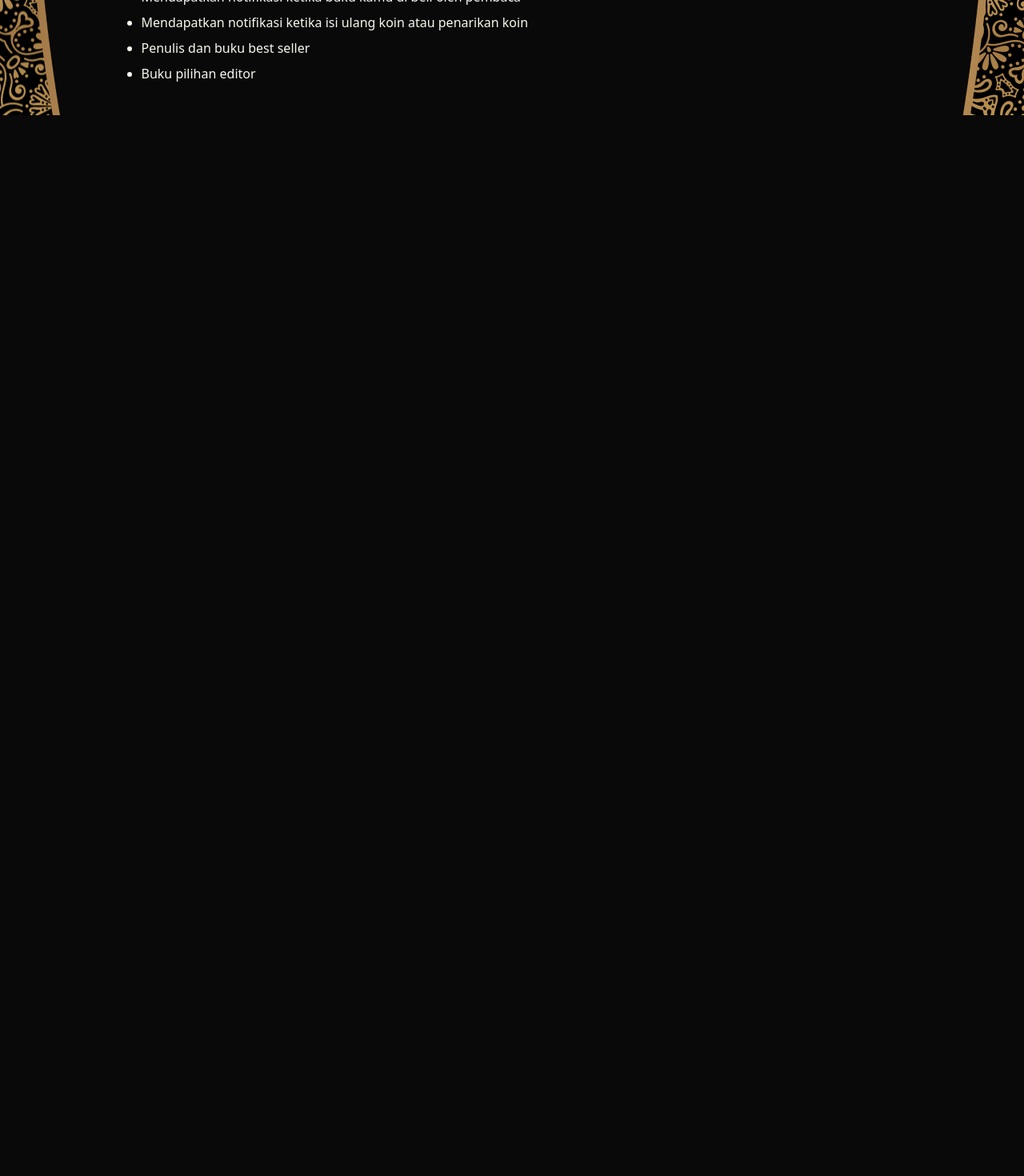
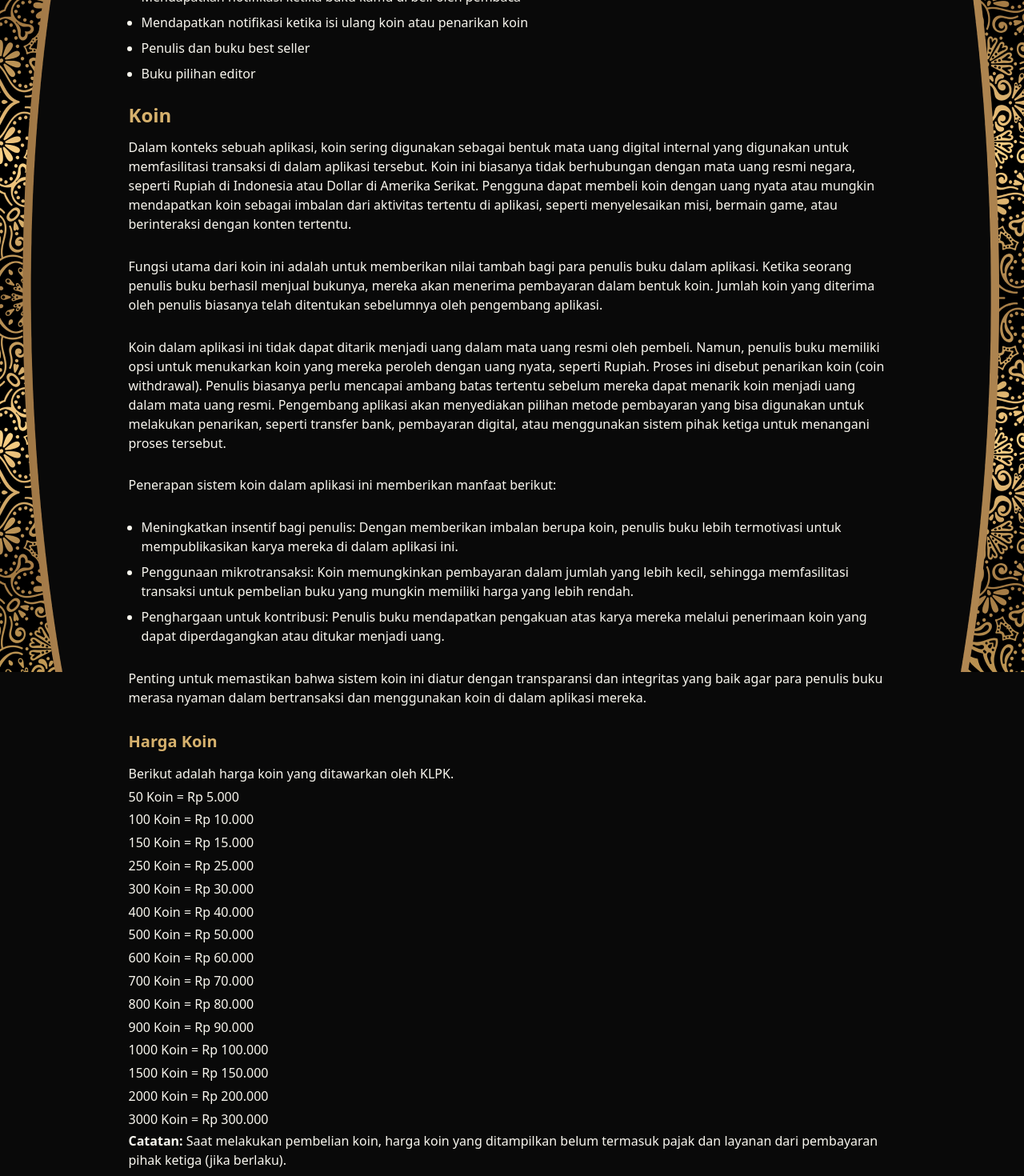
Before and after one commit to daytch/klpk-ui, a Next.js app: page /tentang-aplikasi in a window 1280 px wide. Shown: the part 760-2230 px from the top of the page at 80% size. Before the commit the page ends 904 px from the top, so only its background shows below. Built offline with nearby package versions, Linux system fonts and the light colour scheme; no server answers.

Commit message:
Xendit Requirement page

```diff
--- a/src/pages/privacy_policy/index.tsx
+++ b/src/pages/privacy_policy/index.tsx
@@ -108,14 +108,32 @@ const PrivacyPolicyPage = () => {
             </h2>
             <p className="text-base text-kplkWhite mb-2">
               If you have any questions, concerns, or requests regarding this
-              Privacy Policy, please contact us at: Komunitas Literasi Patrick
-              Kellan{' '}
-              <a href="mailto:redaksiklpk@gmail.com"> redaksiklpk@gmail.com</a>
+              Privacy Policy, <br />
+              please contact us at: Komunitas Literasi Patrick Kellan{' '}
+              <a href="mailto:komunitaspatrickkellan@gmail.com">
+                {' '}
+                komunitaspatrickkellan@gmail.com
+              </a>
+              <br />
+              Contact Number :{' '}
+              <a
+                href="https://wa.me/6281330896550"
+                target="_blank"
+                className="font-gotham text-sm text-kplkWhite leading-3 font-light"
+                rel="noreferrer"
+              >
+                +6281330896550
+              </a>
             </p>
+            <br />
             <p className="text-base text-kplkWhite mb-2">
-              Jl H. Agus Salim Kaliawi,
+              CV JOSH KELLAN <br />
+              DUSUN VI, Desa/Kelurahan Tempuran, <br />
+              Kec. Trimurjo, Kab. LampungTengah, <br />
+              Provinsi Lampung, Kode Pos: 34172
+              {/* Jl H. Agus Salim Kaliawi,
               <br /> Tanjung Karang Pusat. <br />
-              Bandar Lampung 35115
+              Bandar Lampung 35115 */}
             </p>
           </div>
         </div>
--- a/src/pages/tentang-aplikasi/index.tsx
+++ b/src/pages/tentang-aplikasi/index.tsx
@@ -89,6 +89,106 @@ const AboutKLPLApps = () => {
               <li className="text-base text-kplkWhite">Buku pilihan editor</li>
             </ul>
           </div>
+
+          <div className="leading-[180%]">
+            <h2 className="text-2xl font-bold text-gold-200 mb-3">Koin</h2>
+            <p className="text-base text-kplkWhite">
+              Dalam konteks sebuah aplikasi, koin sering digunakan sebagai
+              bentuk mata uang digital internal yang digunakan untuk
+              memfasilitasi transaksi di dalam aplikasi tersebut. Koin ini
+              biasanya tidak berhubungan dengan mata uang resmi negara, seperti
+              Rupiah di Indonesia atau Dollar di Amerika Serikat. Pengguna dapat
+              membeli koin dengan uang nyata atau mungkin mendapatkan koin
+              sebagai imbalan dari aktivitas tertentu di aplikasi, seperti
+              menyelesaikan misi, bermain game, atau berinteraksi dengan konten
+              tertentu.
+            </p>
+            <br />
+            <p className="text-base text-kplkWhite">
+              Fungsi utama dari koin ini adalah untuk memberikan nilai tambah
+              bagi para penulis buku dalam aplikasi. Ketika seorang penulis buku
+              berhasil menjual bukunya, mereka akan menerima pembayaran dalam
+              bentuk koin. Jumlah koin yang diterima oleh penulis biasanya telah
+              ditentukan sebelumnya oleh pengembang aplikasi.
+            </p>
+            <br />
+            <p className="text-base text-kplkWhite">
+              Koin dalam aplikasi ini tidak dapat ditarik menjadi uang dalam
+              mata uang resmi oleh pembeli. Namun, penulis buku memiliki opsi
+              untuk menukarkan koin yang mereka peroleh dengan uang nyata,
+              seperti Rupiah. Proses ini disebut penarikan koin (coin
+              withdrawal). Penulis biasanya perlu mencapai ambang batas tertentu
+              sebelum mereka dapat menarik koin menjadi uang dalam mata uang
+              resmi. Pengembang aplikasi akan menyediakan pilihan metode
+              pembayaran yang bisa digunakan untuk melakukan penarikan, seperti
+              transfer bank, pembayaran digital, atau menggunakan sistem pihak
+              ketiga untuk menangani proses tersebut.
+            </p>
+            <br />
+            <p className="text-base text-kplkWhite">
+              Penerapan sistem koin dalam aplikasi ini memberikan manfaat
+              berikut:
+            </p>
+            <br />
+            <ul className="list-disc space-y-2 pl-4 text-base text-kplkWhite">
+              <li>
+                Meningkatkan insentif bagi penulis: Dengan memberikan imbalan
+                berupa koin, penulis buku lebih termotivasi untuk
+                mempublikasikan karya mereka di dalam aplikasi ini.
+              </li>
+              <li>
+                Penggunaan mikrotransaksi: Koin memungkinkan pembayaran dalam
+                jumlah yang lebih kecil, sehingga memfasilitasi transaksi untuk
+                pembelian buku yang mungkin memiliki harga yang lebih rendah.
+              </li>
+              <li>
+                Penghargaan untuk kontribusi: Penulis buku mendapatkan pengakuan
+                atas karya mereka melalui penerimaan koin yang dapat
+                diperdagangkan atau ditukar menjadi uang.
+              </li>
+            </ul>
+            <br />
+            <p className="text-base text-kplkWhite">
+              Penting untuk memastikan bahwa sistem koin ini diatur dengan
+              transparansi dan integritas yang baik agar para penulis buku
+              merasa nyaman dalam bertransaksi dan menggunakan koin di dalam
+              aplikasi mereka.
+            </p>
+            <br />
+
+            <h3 className="text-xl font-bold text-gold-200 mb-3">Harga Koin</h3>
+            <text className="text-base text-kplkWhite">
+              Berikut adalah harga koin yang ditawarkan oleh KLPK.
+              <br /> 50 Koin = Rp 5.000 <br />
+              100 Koin = Rp 10.000 <br />
+              150 Koin = Rp 15.000 <br />
+              250 Koin = Rp 25.000
+              <br />
+              300 Koin = Rp 30.000
+              <br />
+              400 Koin = Rp 40.000
+              <br />
+              500 Koin = Rp 50.000
+              <br />
+              600 Koin = Rp 60.000
+              <br />
+              700 Koin = Rp 70.000
+              <br />
+              800 Koin = Rp 80.000
+              <br />
+              900 Koin = Rp 90.000
+              <br />
+              1000 Koin = Rp 100.000 <br />
+              1500 Koin = Rp 150.000 <br />
+              2000 Koin = Rp 200.000 <br />
+              3000 Koin = Rp 300.000
+            </text>
+            <div className="text-base text-kplkWhite">
+              <strong>Catatan:</strong> Saat melakukan pembelian koin, harga
+              koin yang ditampilkan belum termasuk pajak dan layanan dari
+              pembayaran pihak ketiga (jika berlaku).
+            </div>
+          </div>
         </div>
       </section>
     </>
```
